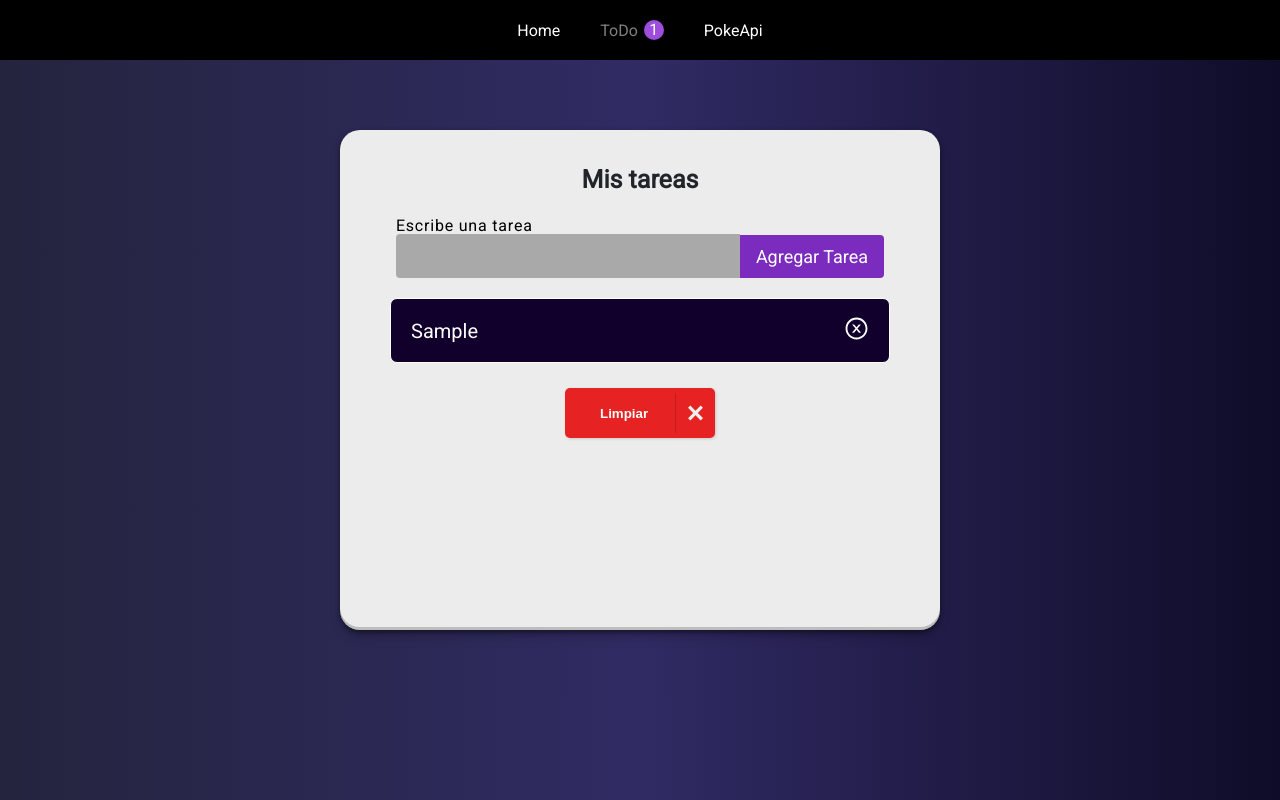
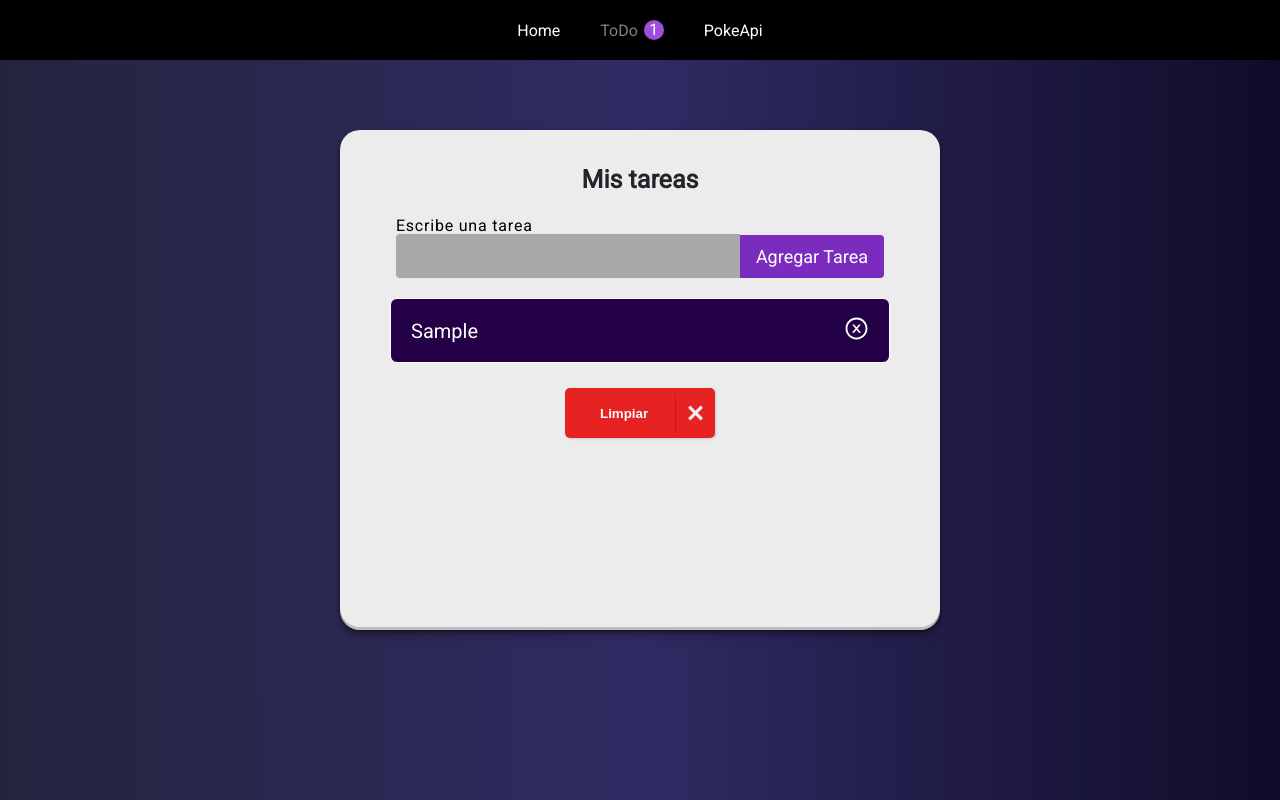
Before and after one commit to LeoPaez/todo-react, a React (Create React App) app: page / in a window 1280 px wide. Both pictures are taken after typing "Sample" into the empty fields and a click on the button "Agregar Tarea". Built offline with nearby package versions, Linux system fonts and the light colour scheme.

Commit message:
Coreccion color de las tareas

```diff
--- a/src/stylesheets/Tarea.css
+++ b/src/stylesheets/Tarea.css
@@ -40,14 +40,8 @@
 
 /* Colores */
 
-.tarea-contenedor:nth-child(3n + 1) {
-  background-color: #10002b;
-}
-.tarea-contenedor:nth-child(3n + 2) {
+.tarea-contenedor {
   background-color: #240046;
-}
-.tarea-contenedor:nth-child(3n + 3) {
-  background-color: #3c096c;
 }
 
 .tarea-texto {
```
